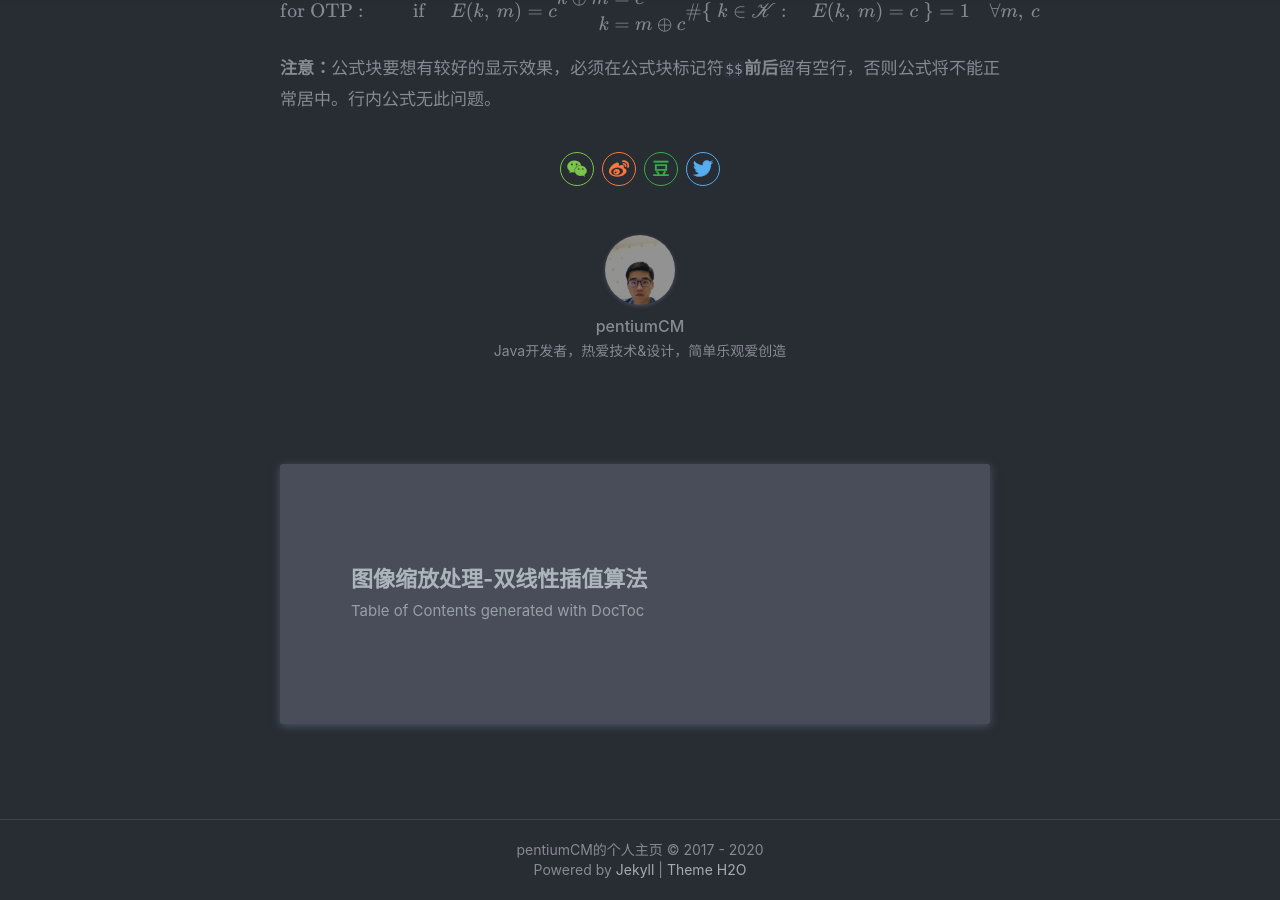
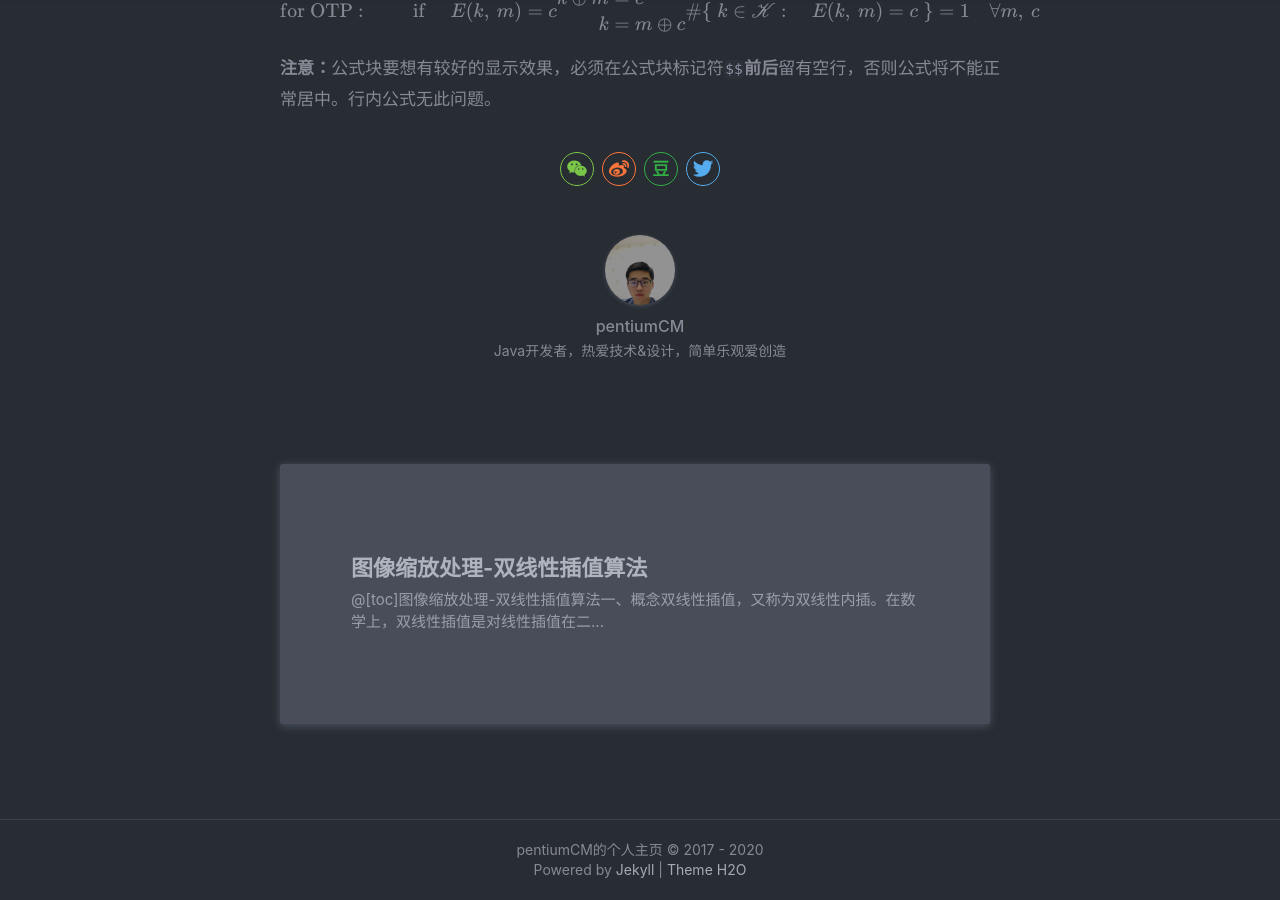
Before and after one commit to pentiumCM/pentiumCM.github.io, a Jekyll site: the page built from _posts/2017-07-30-mathjax-test.md, in a window 1280 px wide and 900 px high, scrolled down 596 px. Built offline with Jekyll 4.4.1, drawn with Linux system fonts in a browser that asks for light colours; nearby versions of some CDN libraries; formulas are drawn with MathJax 3; a style sheet for code colours, icons or effects is not loaded; some of the changed lines change nothing that is shown.

Commit message:
Revert "添加博客目录"
This reverts commit 0be15d2dc32d555d6d256ea3a316bd377c542217.

```diff
--- a/_posts/2020-05-07-cluster.md
+++ b/_posts/2020-05-07-cluster.md
@@ -6,28 +6,7 @@
 tags: 计算机视觉
 ---
 
-<!-- START doctoc generated TOC please keep comment here to allow auto update -->
-<!-- DON'T EDIT THIS SECTION, INSTEAD RE-RUN doctoc TO UPDATE -->
-**Table of Contents**  *generated with [DocToc](https://github.com/thlorenz/doctoc)*
-
-- [图像缩放处理-双线性插值算法](#%e5%9b%be%e5%83%8f%e7%bc%a9%e6%94%be%e5%a4%84%e7%90%86-%e5%8f%8c%e7%ba%bf%e6%80%a7%e6%8f%92%e5%80%bc%e7%ae%97%e6%b3%95)
-  - [一、概念](#%e4%b8%80%e6%a6%82%e5%bf%b5)
-  - [二、图像处理中的 双线性插值函数：](#%e4%ba%8c%e5%9b%be%e5%83%8f%e5%a4%84%e7%90%86%e4%b8%ad%e7%9a%84-%e5%8f%8c%e7%ba%bf%e6%80%a7%e6%8f%92%e5%80%bc%e5%87%bd%e6%95%b0)
-    - [1.最近邻插值法：](#1%e6%9c%80%e8%bf%91%e9%82%bb%e6%8f%92%e5%80%bc%e6%b3%95)
-    - [2. 双线性插值法](#2-%e5%8f%8c%e7%ba%bf%e6%80%a7%e6%8f%92%e5%80%bc%e6%b3%95)
-          - [双线性内插值算法$\color{red}核心$描述如下:](#%e5%8f%8c%e7%ba%bf%e6%80%a7%e5%86%85%e6%8f%92%e5%80%bc%e7%ae%97%e6%b3%95math-xmlns%22httpwwww3org1998mathmathml%22semanticsmrowmstyle-mathcolor%22red%22mtext%e6%a0%b8%e5%bf%83mtextmstylemrowannotation-encoding%22applicationx-tex%22colorred%e6%a0%b8%e5%bf%83annotationsemanticsmath%e6%a0%b8%e5%bf%83%e6%8f%8f%e8%bf%b0%e5%a6%82%e4%b8%8b)
-          - [举例便于大伙理解：](#%e4%b8%be%e4%be%8b%e4%be%bf%e4%ba%8e%e5%a4%a7%e4%bc%99%e7%90%86%e8%a7%a3)
-          - [算法完整步骤详述：](#%e7%ae%97%e6%b3%95%e5%ae%8c%e6%95%b4%e6%ad%a5%e9%aa%a4%e8%af%a6%e8%bf%b0)
-  - [三、分析opencv（resize）源码进行性能优化：](#%e4%b8%89%e5%88%86%e6%9e%90opencvresize%e6%ba%90%e7%a0%81%e8%bf%9b%e8%a1%8c%e6%80%a7%e8%83%bd%e4%bc%98%e5%8c%96)
-          - [那么opencv到底是做了哪些优化呢？](#%e9%82%a3%e4%b9%88opencv%e5%88%b0%e5%ba%95%e6%98%af%e5%81%9a%e4%ba%86%e5%93%aa%e4%ba%9b%e4%bc%98%e5%8c%96%e5%91%a2)
-          - [参考资料：](#%e5%8f%82%e8%80%83%e8%b5%84%e6%96%99)
-  - [四、python代码实现：](#%e5%9b%9bpython%e4%bb%a3%e7%a0%81%e5%ae%9e%e7%8e%b0)
-      - [附上： 直观效果图](#%e9%99%84%e4%b8%8a-%e7%9b%b4%e8%a7%82%e6%95%88%e6%9e%9c%e5%9b%be)
-      - [精度遗憾：](#%e7%b2%be%e5%ba%a6%e9%81%97%e6%86%be)
-
-<!-- END doctoc generated TOC please keep comment here to allow auto update -->
-
-
+@[toc]
 # 图像缩放处理-双线性插值算法
 ## 一、概念
 **双线性插值**，又称为双线性内插。在数学上，双线性插值是对线性插值在二维直角网格上的扩展，用于对双变量函数（例如 x 和 y）进行插值。其核心思想是在两个方向分别进行一次线性插值。
```
